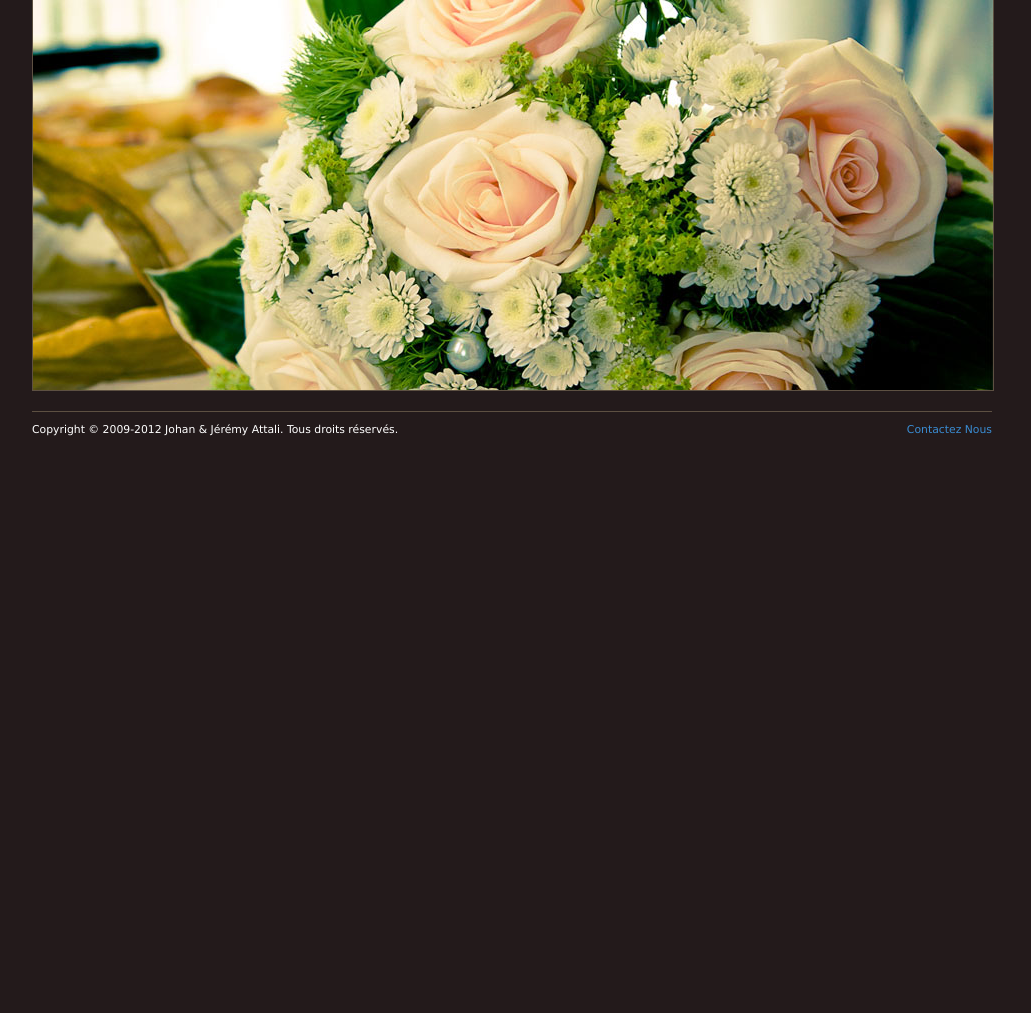
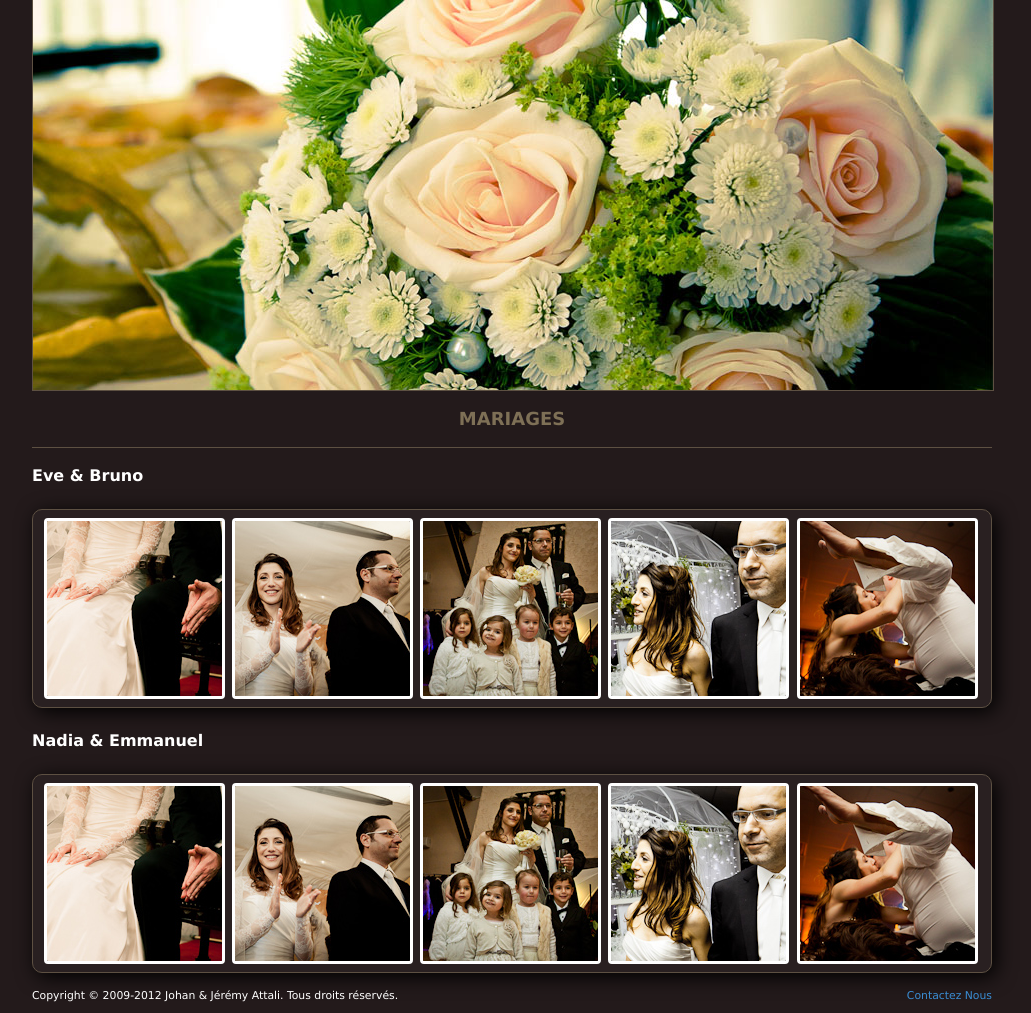
Before and after one commit to jtheoof/jjbrothers, a Django app: page /weddings in a window 1280 px wide. Shown: the part 100-1113 px from the top of the page, without its empty margins (128-1159 px from the left). Before the commit the page ends 536 px from the top, so only its background shows below. Run offline with Django 3.2, Linux system fonts and the light colour scheme; style sheets or scripts are compiled from the project's sources; parts of the project's set-up code (start-up, migrations or seed data) failed here and were passed over; some libraries are stand-ins or nearby versions.

Commit message:
done with weddings, now portfolios!

```diff
--- a/jjbrothers/apps/portal/views.py
+++ b/jjbrothers/apps/portal/views.py
@@ -29,7 +29,7 @@ def landscapes(request):
 	    context_instance=RequestContext(request))
 
 
-def books(request):
+def portfolios(request):
 	context = { 'body_class': 'books' }
 
 	return render_to_response(
--- a/jjbrothers/media/css/jjb.less
+++ b/jjbrothers/media/css/jjb.less
@@ -125,17 +125,16 @@ a:hover { color:@link-hover-color; text-decoration:none; }
     .rounded-corners(10px);
     .box-shadow(4px, 4px, 20px);
   }
-  div.block-image {
+  .block-image {
     display: inline-block;
     margin: 0 3px;
-    width: 225px;
+    /*width: 225px;*/
     cursor:pointer;
 
     img {
       border: 3px solid white;
       .rounded-corners(4px);
     }
-
 
     h3 {
       color: white;
@@ -144,10 +143,17 @@ a:hover { color:@link-hover-color; text-decoration:none; }
       text-align: center;
     }
   }
-  div.block-image:hover {
+  .block-image:hover {
 	img { border: 3px solid @link-color;}
 	h3 	{ color:@link-color; }
-}
+  }
+
+  section.home {
+    .block-image { width: 225px; }
+  }
+  section.wedding {
+    .block-image { width: 178px; }
+  }
 }
 
 /*****************************************************************************/
--- a/jjbrothers/templates/web/base.html
+++ b/jjbrothers/templates/web/base.html
@@ -47,7 +47,7 @@
   {% url home as home_url %}
   {% url weddings as weddings_url %}
   {% url landscapes as landscapes_url %}
-  {% url books as books_url %}
+  {% url portfolios as books_url %}
   {% url about as about_url %}
 
   <header id="header" class="clearfix">
--- a/jjbrothers/templates/web/home.html
+++ b/jjbrothers/templates/web/home.html
@@ -4,14 +4,12 @@
 
 {% block logo %}<img src="/media/img/logos/home.png" />{% endblock logo %}
 
-{% block banner_img %}
-  <img src="/media/img/banners/home.jpg">
-{% endblock %}
+{% block banner_img %}<img src="/media/img/banners/home.jpg">{% endblock %}
 
 {% block container_title %}{% trans "Accueil" %}{% endblock %}
 
 {% block container_content %}
-  <section class="content">
+  <section class="content home">
     <div class="block-image">
       <img src="/media/img/photos/home/weddings.jpg" />
       <h3>{% trans "Mariages" %}</h3>
--- a/jjbrothers/templates/web/weddings.html
+++ b/jjbrothers/templates/web/weddings.html
@@ -5,3 +5,44 @@
 {% block logo %}<img src="/media/img/logos/weddings.png" />{% endblock logo %}
 
 {% block banner_img %}<img src="/media/img/banners/weddings.jpg">{% endblock %}
+
+{% block container_title %}{% trans "Mariages" %}{% endblock %}
+
+{% block container_content %}
+  <h2>Eve &amp; Bruno</h2>
+  <section class="content wedding">
+    <div class="block-image">
+      <img src="/media/img/photos/weddings/eve-bruno-1.jpg" />
+    </div>
+    <div class="block-image">
+      <img src="/media/img/photos/weddings/eve-bruno-2.jpg" />
+    </div>
+    <div class="block-image">
+      <img src="/media/img/photos/weddings/eve-bruno-3.jpg" />
+    </div>
+    <div class="block-image">
+      <img src="/media/img/photos/weddings/eve-bruno-4.jpg" />
+    </div>
+    <div class="block-image">
+      <img src="/media/img/photos/weddings/eve-bruno-5.jpg" />
+    </div>
+  </section>
+  <h2>Nadia &amp; Emmanuel</h2>
+  <section class="content wedding">
+    <div class="block-image">
+      <img src="/media/img/photos/weddings/nadia-emmanuel-1.jpg" />
+    </div>
+    <div class="block-image">
+      <img src="/media/img/photos/weddings/nadia-emmanuel-2.jpg" />
+    </div>
+    <div class="block-image">
+      <img src="/media/img/photos/weddings/nadia-emmanuel-3.jpg" />
+    </div>
+    <div class="block-image">
+      <img src="/media/img/photos/weddings/nadia-emmanuel-4.jpg" />
+    </div>
+    <div class="block-image">
+      <img src="/media/img/photos/weddings/nadia-emmanuel-5.jpg" />
+    </div>
+  </section>
+{% endblock %}
--- a/jjbrothers/urls.py
+++ b/jjbrothers/urls.py
@@ -13,7 +13,7 @@ urlpatterns = patterns('',
     url(r'^$', 'apps.portal.views.home', name='home'),
     url(r'^weddings$', 'apps.portal.views.weddings', name='weddings'),
     url(r'^landscapes$', 'apps.portal.views.landscapes', name='landscapes'),
-    url(r'^books$', 'apps.portal.views.books', name='books'),
+    url(r'^portfolios$', 'apps.portal.views.portfolios', name='portfolios'),
     url(r'^about$', 'apps.portal.views.about', name='about'),
     (r'^EveBruno$', redirect_to, {'url': 'https://picasaweb.google.com/100199303636029289529/EveBruno?authuser=0&authkey=Gv1sRgCJq3xZup4Lqbaw&feat=directlink'}),
     # url(r'^jjbrothers/', include('jjbrothers.foo.urls')),
```
Also changed, not shown: jjbrothers/media/img/banners/portfolios.jpg (added), jjbrothers/media/img/photos/weddings/eve-bruno-1.jpg (added), jjbrothers/media/img/photos/weddings/eve-bruno-2.jpg (added), jjbrothers/media/img/photos/weddings/eve-bruno-3.jpg (added), jjbrothers/media/img/photos/weddings/eve-bruno-4.jpg (added), jjbrothers/media/img/photos/weddings/eve-bruno-5.jpg (added), jjbrothers/media/img/photos/weddings/nadia-emmanuel-1.jpg (added), jjbrothers/media/img/photos/weddings/nadia-emmanuel-2.jpg (added), jjbrothers/media/img/photos/weddings/nadia-emmanuel-3.jpg (added), jjbrothers/media/img/photos/weddings/nadia-emmanuel-4.jpg (added), jjbrothers/media/img/photos/weddings/nadia-emmanuel-5.jpg (added).
